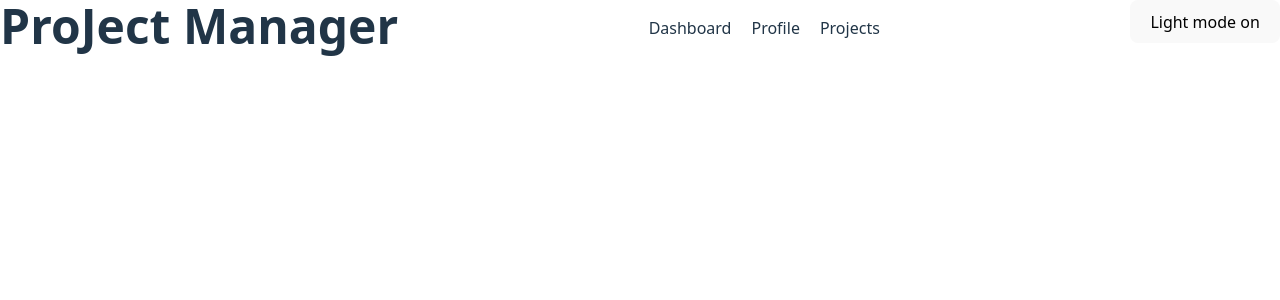
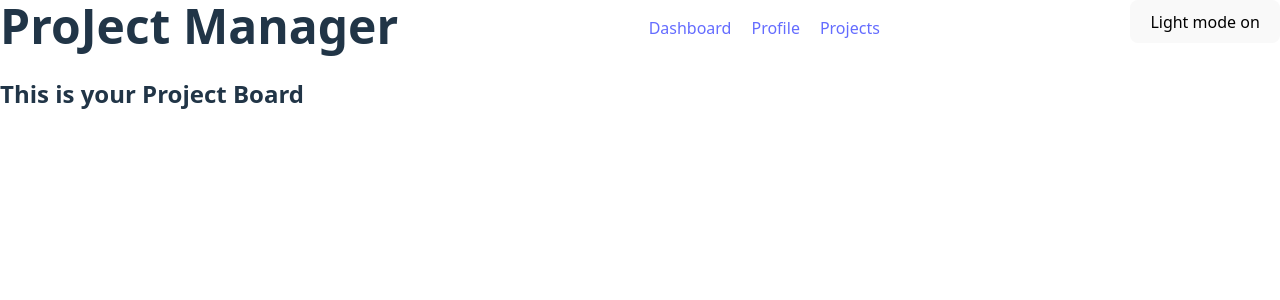
Before and after one commit to Adewole76/Week-5-eng-basecamp-, a React (Vite) app in the folder project-manager/: page /projects in a window 1280 px wide. Shown: the top 300 px of the page. Built offline with nearby package versions, Linux system fonts and the light colour scheme.

Commit message:
all routes working

```diff
--- a/project-manager/pages/DashBoard.jsx
+++ b/project-manager/pages/DashBoard.jsx
@@ -1,4 +1,8 @@
 const dashBoard = () => {
-
+ return(
+    <main>
+       <h2>This is your main Dashboard</h2>
+    </main>
+ )
 }
 export default dashBoard
--- a/project-manager/pages/Login.jsx
+++ b/project-manager/pages/Login.jsx
@@ -1,6 +1,6 @@
-const loginPage = () => {
+const LoginPage = () => {
     return(
         <main></main>
     )
 }
-export default loginPage
+export default LoginPage
--- a/project-manager/pages/Profile.jsx
+++ b/project-manager/pages/Profile.jsx
@@ -1,4 +1,8 @@
-const profilePage = () => {
-
+const ProfilePage = () => {
+ return(
+    <main>
+        <h2>This is Your Profile Page</h2>
+        </main>
+ )
 }
-export default profilePage
+export default ProfilePage
--- a/project-manager/pages/ProjectBoard.jsx
+++ b/project-manager/pages/ProjectBoard.jsx
@@ -1,4 +1,8 @@
-const projectBoard = () => {
-
+const ProjectBoard = () => {
+return(
+    <main>
+        <h2>This is your Project Board</h2>
+    </main>
+)
 }
-export default projectBoard
+export default ProjectBoard
--- a/project-manager/pages/Projects.jsx
+++ b/project-manager/pages/Projects.jsx
@@ -1,4 +1,8 @@
-const projectsProject = () => {
-
+const ProjectsProject = () => {
+  return(
+    <main>
+        <h2>This is the projects page</h2>
+    </main>
+  )
 }
-export default projectsProject
+export default ProjectsProject
--- a/project-manager/src/App.jsx
+++ b/project-manager/src/App.jsx
@@ -3,11 +3,11 @@ import reactLogo from './assets/react.svg'
 import viteLogo from '/vite.svg'
 import './App.css'
 import { BrowserRouter, Routes, Route } from 'react-router-dom'
-import loginPage from '../pages/Login'
-import dashBoard from '../pages/DashBoard'
-import profilePage from '../pages/Profile'
-import projectBoard from '../pages/ProjectBoard'
-import projectsProject from '../pages/Projects'
+import LoginPage from '../pages/Login'
+import DashBoard from '../pages/DashBoard'
+import ProfilePage from '../pages/Profile'
+import ProjectBoard from '../pages/ProjectBoard'
+import ProjectsProject from '../pages/Projects'
 import NavBar from './Navbar'
 
 function App() {
@@ -16,11 +16,11 @@ function App() {
   <BrowserRouter>
   <NavBar></NavBar>
   <Routes>
-    <Route path='/' element={<loginPage></loginPage>}/>
-    <Route path='/dashboard' element={<dashBoard></dashBoard>}/>
-    <Route path='/profile' element={<profilePage></profilePage>}/>
-    <Route path='/projects' element={<projectBoard></projectBoard>}/>
-    <Route path='/projects/:id' element={<projectBoard></projectBoard>}/>
+    <Route path='/' element={<LoginPage></LoginPage>}/>
+    <Route path='/dashboard' element={<DashBoard></DashBoard>}/>
+    <Route path='/profile' element={<ProfilePage></ProfilePage>}/>
+    <Route path='/projects' element={<ProjectBoard></ProjectBoard>}/>
+    <Route path='/projects/:id' element={<ProjectsProject></ProjectsProject>}/>
     <Route path='/{root}'/>
   </Routes>
   </BrowserRouter>
--- a/project-manager/src/Navbar.jsx
+++ b/project-manager/src/Navbar.jsx
@@ -4,9 +4,9 @@ const NavBar = () => {
         <nav>
             <h1>ProJect Manager</h1>
             <ul>
-                <li>Dashboard</li>
-                <li>Profile</li>
-                <li>Projects</li>
+                <Link to="/dashboard"><li>Dashboard</li></Link>
+                <Link to="/profile"><li>Profile</li></Link>
+                <Link to="/projects"><li>Projects</li></Link>
             </ul>
             <section>
                 <button>Light mode on</button>
--- a/project-manager/src/index.css
+++ b/project-manager/src/index.css
@@ -3,9 +3,6 @@
   line-height: 1.5;
   font-weight: 400;
 
-  color-scheme: light dark;
-  color: rgba(255, 255, 255, 0.87);
-  background-color: #242424;
 
   font-synthesis: none;
   text-rendering: optimizeLegibility;
```
Also changed, not shown: project-manager/src/App.css (line endings or trailing spaces).
